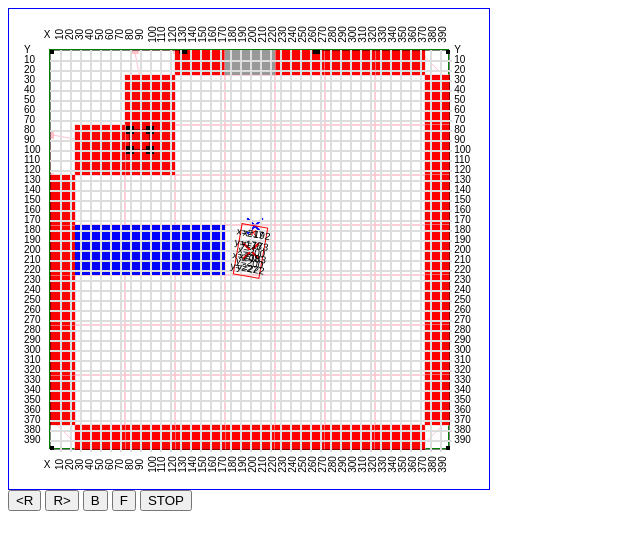
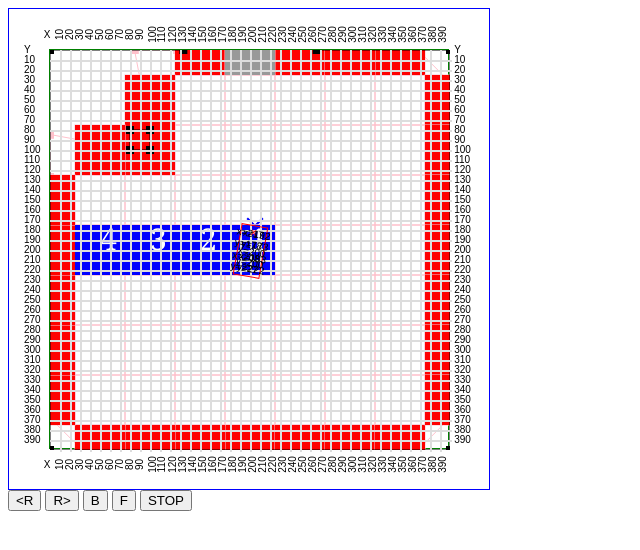
Before and after one commit to dlhinkley/myActivityBot, a plain HTML site: page index.html in a window 1280 px wide. Shown: the whole page, without its empty margins (0-640 px from the left). Drawn offline with Linux system fonts and the light colour scheme.

Commit message:
Moving cell dimension properties into cell class

```diff
--- a/index.html
+++ b/index.html
@@ -1,7 +1,10 @@
-<html>
+<html debug="true">
     <head>
         <title>My first game</title>
 		<link rel="stylesheet" type="text/css" href="style.css">
+		<script type="text/javascript" src="https://getfirebug.com/firebug-lite.js"></script>
+
+
 		<script src="scripts/lib/jquery.min.js"></script>
     </head>
     <body>
--- a/scripts/canvas.js
+++ b/scripts/canvas.js
@@ -18,15 +18,15 @@ function Canvas(id,width,height) {
 
 		//console.log('drawSquare x=' + x +  '  y=' + y +  ' size=' + size + ' color=' + color);
 
-			context.fillStyle = color;
-			context.fillRect(x - (size/2), y - (size/2), size, size)
+		context.fillStyle = color;
+		context.fillRect(x - (size/2), y - (size/2), size, size)
 	}
 	this.drawBox = function(x, y, size, color) {
 
 		//console.log('drawSquare x=' + x +  '  y=' + y +  ' size=' + size + ' color=' + color);
 
-			context.fillStyle = color;
-			context.strokeRect(x - (size/2), y - (size/2), size, size)
+		context.fillStyle = color;
+		context.strokeRect(x - (size/2), y - (size/2), size, size)
 	}
 
 	this.drawCircle = function(x,y,r,color) {
@@ -48,10 +48,14 @@ function Canvas(id,width,height) {
 
 		this.drawCircle(x,y,4,'purple');
 	}
-	this.writeText = function(x,y,text) {
+	this.writeText = function(x,y,text,color,size) {
 
-		context.font="10px Georgia";
-		context.fillText(Math.round(x) + "," + Math.round(y),x,y);
+		if (! color  ) color = '#000000';
+		if (! size   ) size = '12px';
+
+		context.font = size + " Georgia";
+		context.fillStyle = color;
+		context.fillText(text, x, y);
 	}
 	this.writeCoords = function(x,y) {
 
--- a/scripts/maproom.js
+++ b/scripts/maproom.js
@@ -1,3 +1,4 @@
+'use strict'
 
 function MapRoom(robot) {
 
@@ -85,26 +86,26 @@ function MapRoom(robot) {
 	    var myMapCell = createMapGrid();
 
 	    console.log('calcScanRoute myMapCell=',myMapCell);
-	    routeWest(myMapCell.cellWest);
 
+	    var step = 1;
+	    var cellStep = routeWestUntilWall({'step':step, 'cell': myMapCell});
 
-		return myMapCell;
+		return cellStep.cell;
 	}
-    function routeWest(cell) {
+    function routeWestUntilWall(cellStep) {
+        var cell = cellStep.cell;
+        var step = cellStep.step;
 
-	    console.log('routeWest start cell.x=' + cell.x + ' cell.y=' + cell.y + ' cell.isWall()=' + cell.isWall() );
+	    console.log('routeWest start step=' + step + ' cell.x=' + cell.x + ' cell.y=' + cell.y + ' cell.isWall()=' + cell.isWall() );
 
         if ( ! cell.isWall() ) {
 
-	        console.log('routeWest notWall cell.x=' + cell.x + ' cell.y=' + cell.y + ' cell.isWall()=' + cell.isWall() );
-            cell.flagAsPath();
-            routeWest(cell.cellWest);
+            cell.flagAsPath(step);
+            step++;
+
+            step = routeWestUntilWall( {'step':step, 'cell': cell.cellWest} );
         }
-        else {
-
-	        console.log('routeWest isWall cell.x=' + cell.x + ' cell.y=' + cell.y + ' cell.isWall()=' + cell.isWall() );
-        }
-	    console.log('routeWest end cell=',cell);
+        return {'step':step, 'cell': cell};
     }
 	function calcRoutePoint(robotCtrPoint, endPoint, distance) {
 
@@ -169,27 +170,17 @@ function MapRoom(robot) {
     	console.log('createCell start direction=' + direction + ' level=' + level + ' x=' + x + ' y=' + y);
 
         var mapCell = new MapCell( x, y, gridSize ); // Create mapCell object
-        var lowerLeftPoint  = g.point( x - (gridSize/2), y + (gridSize/2) );
-        var lowerRightPoint = g.point( x + (gridSize/2), y + (gridSize/2) );
-        var upperLeftPoint  = g.point( x - (gridSize/2), y - (gridSize/2) );
-        var upperRightPoint = g.point( x + (gridSize/2), y - (gridSize/2) );
 
-        var upperLine = g.line( upperLeftPoint, upperRightPoint );
-        var leftLine  = g.line( upperLeftPoint, lowerLeftPoint  );
-        var lowerLine = g.line( lowerLeftPoint, lowerRightPoint );
-        var rightLine = g.line( upperRightPoint,lowerRightPoint );
-
-        var box = [upperLine, leftLine, lowerLine, rightLine ];
 
         mapGrid.addCell( mapCell );
 
         // Change color touching at south
 
-        // If the cell goes beyond the room
-        if ( ! walls.containsPoint(lowerLeftPoint) || ! walls.containsPoint(lowerRightPoint) ) {
+        // If the cell corners goes beyond the room
+        if ( ! walls.containsPoint( mapCell.lowerLeftCorner ) || ! walls.containsPoint( mapCell.lowerRightCorner ) ) {
 
             // If the square intesects with a wall, it's a wall
-            if ( walls.intersects(box)  ) {
+            if ( walls.intersects(mapCell.borders)  ) {
                 mapCell.flagAsWall(); // Flag it as a wall cell
             }
             else {
@@ -209,10 +200,11 @@ function MapRoom(robot) {
 
 
         // Change color touching at north
-        if ( ! walls.containsPoint(upperLeftPoint) || ! walls.containsPoint(upperRightPoint) ) {
+        if ( ! walls.containsPoint(mapCell.upperLeftCorner) || ! walls.containsPoint(mapCell.upperRightCorner) ) {
 
             // If the square intesects with a wall, it's a wall
-            if ( walls.intersects(box)  ) {
+            if ( walls.intersects(mapCell.borders)  ) {
+
                 mapCell.flagAsWall(); // Flag it as a wall cell
             }
             else {
@@ -233,10 +225,11 @@ function MapRoom(robot) {
 
 
         // Change color touching at east
-        if ( ! walls.containsPoint(upperRightPoint) || ! walls.containsPoint(lowerRightPoint) ) {
+        if ( ! walls.containsPoint(mapCell.upperRightCorner) || ! walls.containsPoint(mapCell.lowerRightCorner) ) {
 
             // If the square intesects with a wall, it's a wall
-            if ( walls.intersects(box)  ) {
+            if ( walls.intersects(mapCell.borders)  ) {
+
                 mapCell.flagAsWall(); // Flag it as a wall cell
             }
             else {
@@ -257,9 +250,10 @@ function MapRoom(robot) {
 
 
         // Change color touching at west
-        if ( ! walls.containsPoint(upperLeftPoint) || ! walls.containsPoint(lowerLeftPoint) ) {
+        if ( ! walls.containsPoint(mapCell.upperLeftCorner) || ! walls.containsPoint(mapCell.lowerLeftCorner) ) {
 
-            if ( walls.intersects(box)  ) {
+            if ( walls.intersects(mapCell.borders)  ) {
+
                 mapCell.flagAsWall(); // Flag it as a wall cell
             }
             else {
@@ -316,7 +310,7 @@ function MapRoom(robot) {
         this.get = function(x,y) {
 
             var cell = null;
-            ctr = 0;
+            var ctr = 0;
             while (cell === null && ctr < cells.length ) {
 
                 if ( cells[ctr].x === x && cells[ctr].y === y ) {
@@ -338,6 +332,7 @@ function MapRoom(robot) {
         var isWall = false;
         var isDoorway = false;
 
+        this.pathStep = null;
         this.x = x;
         this.y = y;
 
@@ -345,6 +340,21 @@ function MapRoom(robot) {
         this.cellSouth = null;
         this.cellEast = null;
         this.cellWest = null;
+
+                // Define the points of the cell
+        this.lowerLeftCorner  = g.point( x - (gridSize/2), y + (gridSize/2) );
+        this.lowerRightCorner = g.point( x + (gridSize/2), y + (gridSize/2) );
+        this.upperLeftCorner  = g.point( x - (gridSize/2), y - (gridSize/2) );
+        this.upperRightCorner = g.point( x + (gridSize/2), y - (gridSize/2) );
+
+        // Get the lines of the cell
+        this.upperLine = g.line( this.upperLeftCorner, this.upperRightCorner );
+        this.leftLine  = g.line( this.upperLeftCorner, this.lowerLeftCorner  );
+        this.lowerLine = g.line( this.lowerLeftCorner, this.lowerRightCorner );
+        this.rightLine = g.line( this.upperRightCorner,this.lowerRightCorner );
+
+        // Li
+        this.borders = [this.upperLine, this.leftLine, this.lowerLine, this.rightLine ];
 
         canvas.drawBox(x, y, gridSize, '#00FF00');
 
@@ -377,9 +387,13 @@ function MapRoom(robot) {
             isWall = false;
             isDoorway = false;
         }
-        this.flagAsPath = function() {
+        this.flagAsPath = function(step) {
 
+            this.pathStep = step;
             canvas.drawSquare(this.x, this.y, gridSize, '#0000FF');
+            canvas.writeText(this.x, this.y, step,'#FFFFFF', '30px');
+
+            console.log('Canvas.flagAsPath this.x=' + this.x + ' this.y=' + this.y);
         };
     }
 }
```
